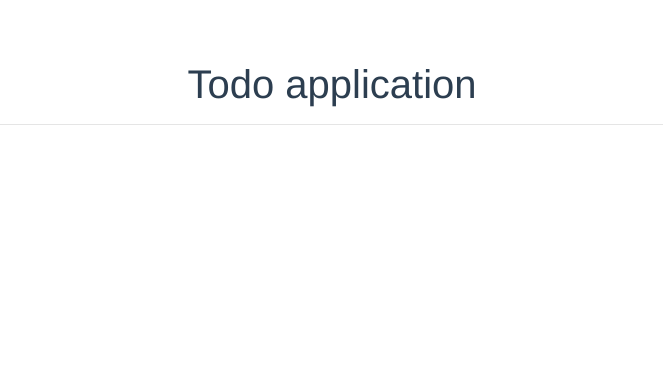
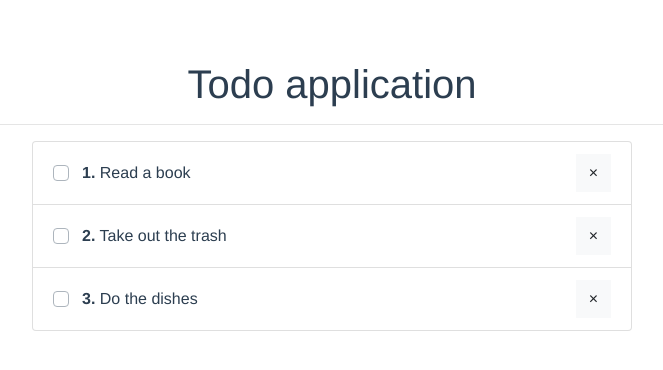
Before and after one commit to kgoncharova/vue-todo, a Vue app: page / in a window 1280 px wide. Shown: the top 370 px of the page, without its empty margins (308-971 px from the left). Built offline with nearby package versions, Linux system fonts and the light colour scheme.

Commit message:
Add TodoItem

```diff
--- a/src/App.vue
+++ b/src/App.vue
@@ -2,14 +2,31 @@
   <div id="app">
     <h1>Todo application</h1>
     <hr>
-    <TodoList />
+    <TodoList
+      v-bind:todos="todos"
+      @remove-todo="removeTodo"
+    />
   </div>
 </template>
 
 <script>
-import TodoList from '@/components/TodoList.vue'
+import TodoList from '@/components/TodoList'
 export default {
   name: 'App',
+  data() {
+    return {
+      todos: [
+        {id: 1, title: 'Read a book', completed: false},
+        {id: 2, title: 'Take out the trash', completed: false},
+        {id: 3, title: 'Do the dishes', completed: false}
+      ]
+    }
+  },
+  methods: {
+    removeTodo(id) {
+      this.todos = this.todos.filter(t => t.id !== id)
+    }
+  },
   components: {
     TodoList
   }
--- /dev/null
+++ b/src/components/TodoItem.vue
@@ -0,0 +1,39 @@
+<template>
+  <b-list-group-item>
+    <div class="todo-item">
+      <b-form-checkbox @change="todo.completed = !todo.completed">
+        <div class="todo-title" v-bind:class="{done: todo.completed}">
+          <strong>{{ todo.id }}.</strong> {{ todo.title }}
+        </div>
+      </b-form-checkbox>
+      <b-button squared variant="light" @click="$emit('remove-todo', todo.id)">&times;</b-button>
+    </div>
+  </b-list-group-item>
+</template>
+
+<script>
+export default {
+  props: {
+    todo: {
+      type: Object,
+      required: true
+    }
+  }
+}
+</script>
+
+<style scoped>
+  .todo-item {
+    display: flex;
+    align-items: center;
+    justify-content: space-between;
+  }
+
+  .todo-title {
+    margin-left: 5px;
+  }
+
+  .done {
+    text-decoration: line-through;
+  }
+</style>
--- a/src/components/TodoList.vue
+++ b/src/components/TodoList.vue
@@ -1,10 +1,29 @@
 <template>
   <div class="todo-list">
     <b-list-group>
-
+      <TodoItem
+        v-for="todo of todos"
+        v-bind:todo="todo"
+        @remove-todo="removeTodo"
+      />
     </b-list-group>
   </div>
 </template>
+
+<script>
+import TodoItem from "@/components/TodoItem"
+export default {
+  props: ['todos'],
+  components: {
+    TodoItem
+  },
+  methods: {
+    removeTodo(id) {
+      this.$emit('remove-todo', id)
+    }
+  }
+}
+</script>
 
 <style scoped>
 .todo-list {
```
